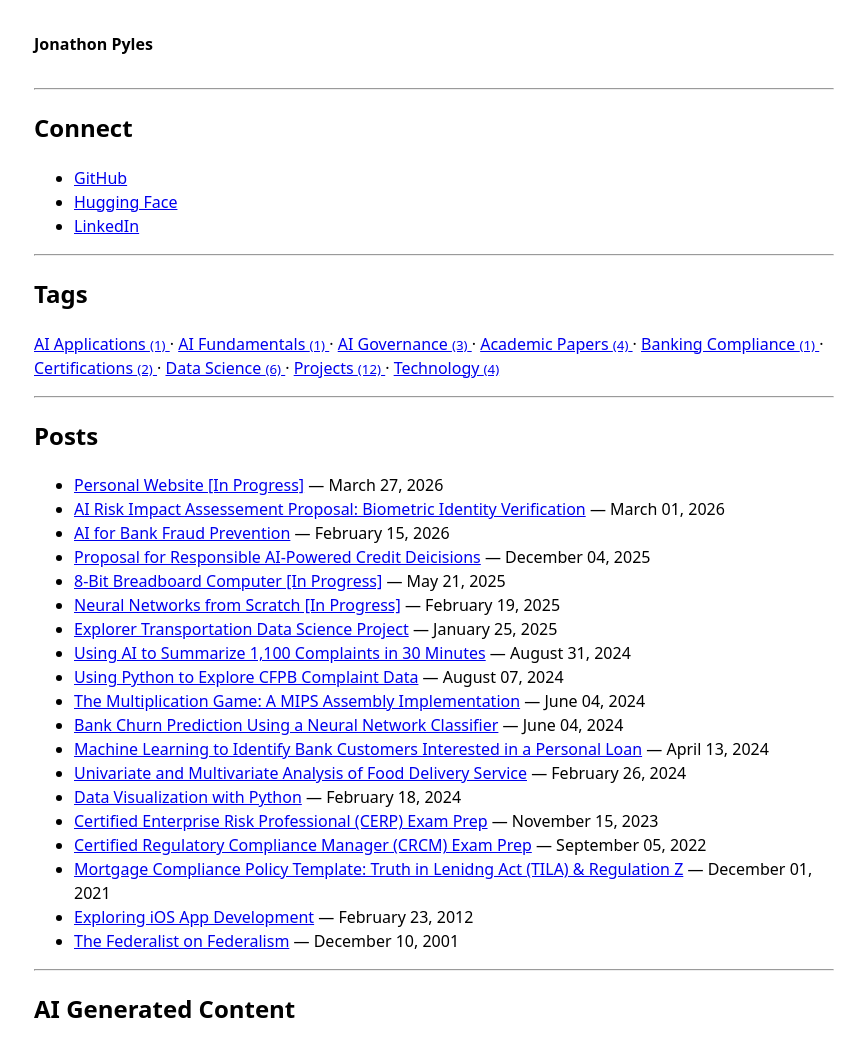
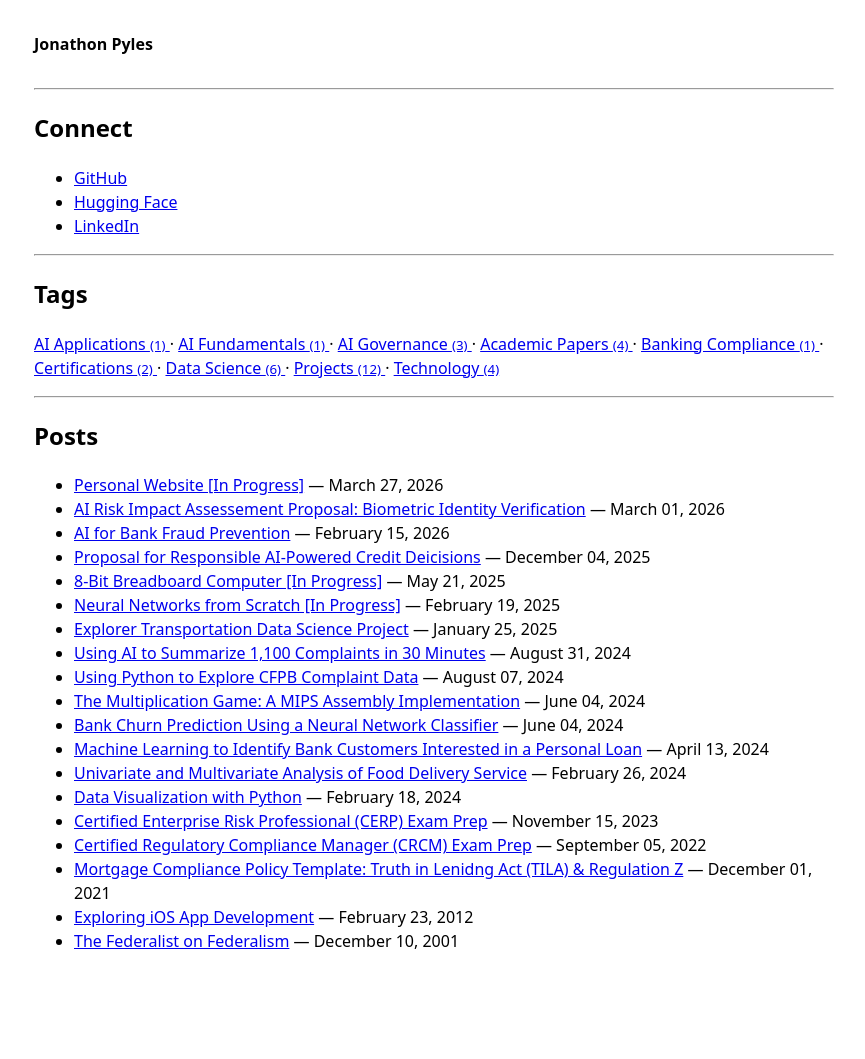
Before and after one commit to JNPyles/JNPyles.github.io, a Jekyll site: the page built from index.html, in a window 1280 px wide. Shown: the whole page, without its empty margins (206-1071 px from the left). Built offline with Jekyll 4.4.1, drawn with Linux system fonts in a browser that asks for light colours; nearby versions of some CDN libraries; after the commit the page ends 985 px from its top, so only the background shows below that.

Commit message:
Update index.html

```diff
--- a/index.html
+++ b/index.html
@@ -33,15 +33,3 @@
     </li>
   {% endfor %}
 </ul>
-
-{% if site.ai_generated %}
-  <hr>
-  <h2>AI Generated Content</h2>
-  <ul>
-    {% for content in site.ai_generated %}
-      <li>
-        <a href="{{ content.url }}">{{ content.title }}</a> — {{ content.client }}
-      </li>
-    {% endfor %}
-  </ul>
-{% endif %}
```
